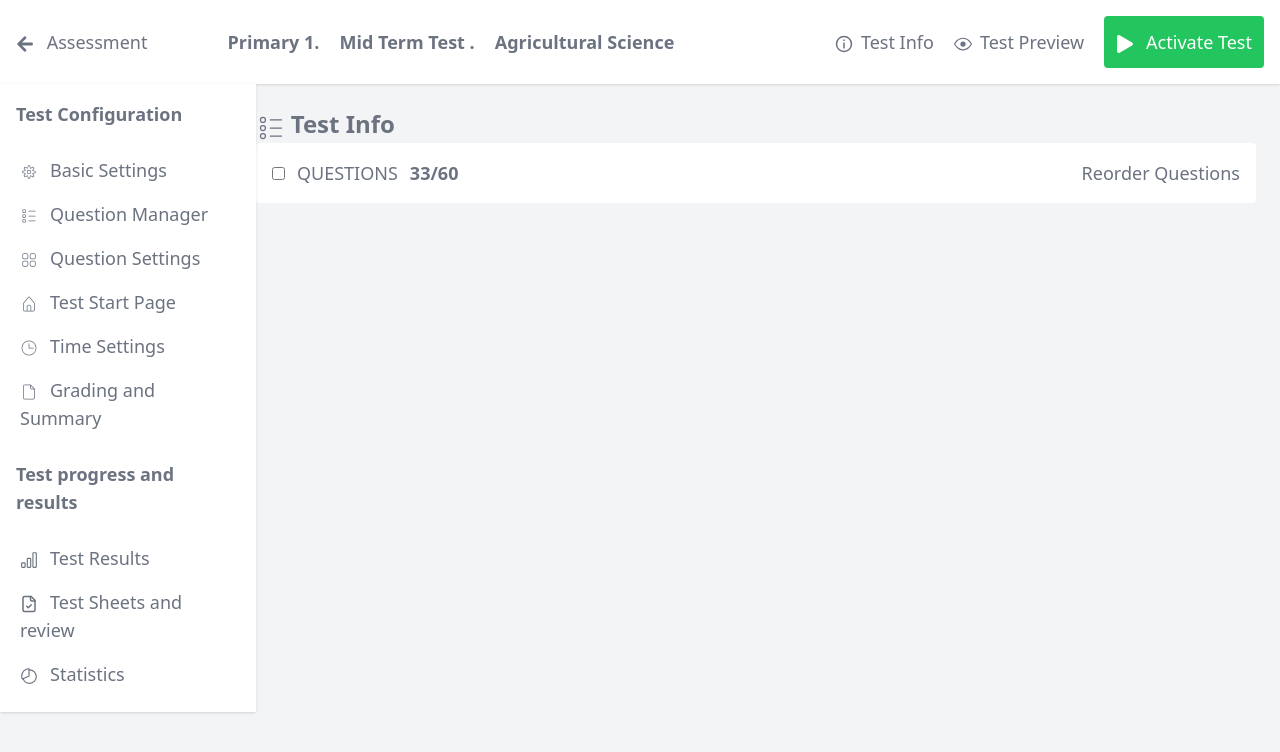
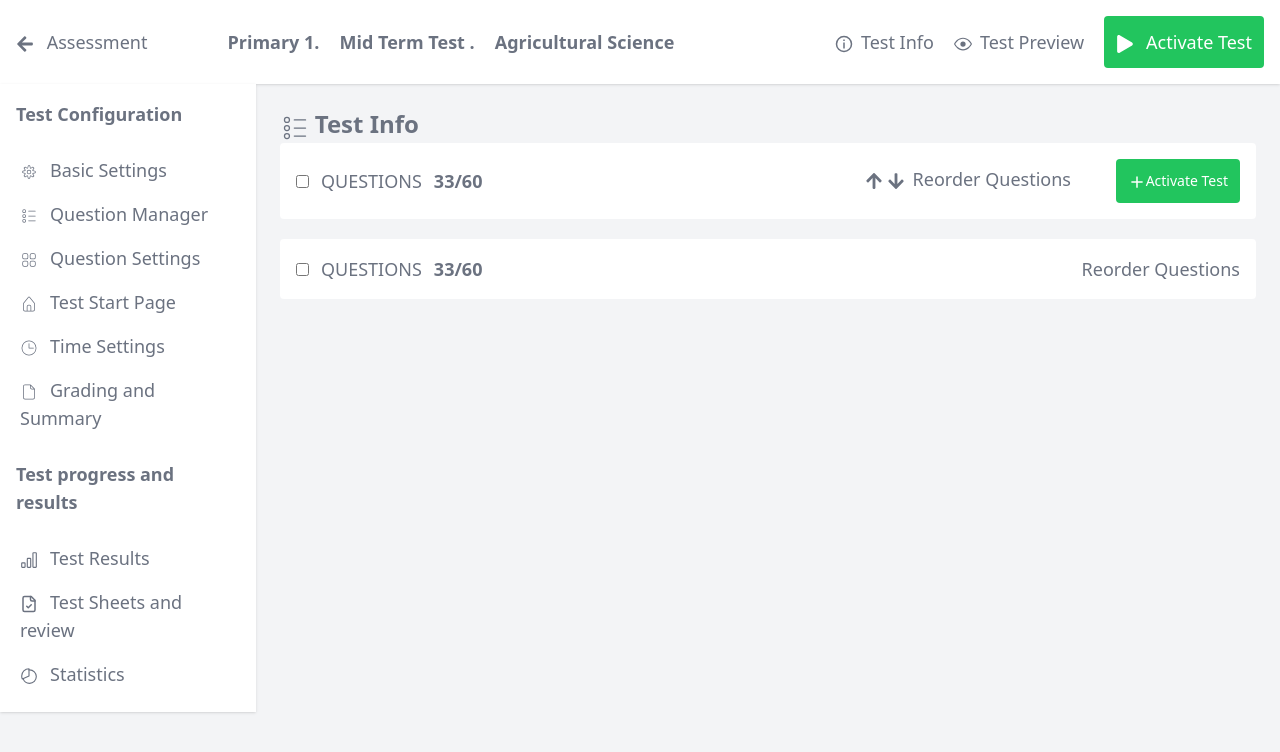
Before and after one commit to samueltuoyo15/Student-Management-Dahsboard, a React (Vite) app: page /ProductManagerPage in a window 1280 px wide. Shown: the top 752 px of the page. Built offline with nearby package versions, Linux system fonts and the light colour scheme.

Commit message:
Update ProductManagerPage.tsx

```diff
--- a/src/Pages/ProductManagerPage.tsx
+++ b/src/Pages/ProductManagerPage.tsx
@@ -1,16 +1,24 @@
 import Header from '../Components/Header'
 import Aside from '../Components/Aside'
 import {CiCircleList} from 'react-icons/ci'
+import {FaArrowUp, FaArrowDown} from 'react-icons/fa'
+import {IoMdAdd} from 'react-icons/io'
 function ProductManagerPage(){
   return(
     <>
     <Header />
     <Aside />
-   <section className="font-sans select-none w-8/12 z-10 p-6 text-gray-500 text-lg w-full">
+   <section className="font-sans select-none z-10 p-6 text-gray-500 text-lg ml-64">
     <div>
     <CiCircleList className="inline text-3xl" /> <span className="font-bold text-2xl">Test Info</span>
     </div>
-    <div className="block bg-white p-4 w-auto rounded flex justify-between items-center">
+   <div className="block bg-white p-4 w-auto rounded flex justify-between items-center">
+    <div><input type="checkbox" className="text-lg mr-3" /><span className="mr-3">QUESTIONS</span><span className="font-bold">33/60</span></div>
+    <div><FaArrowUp className="inline mr-1" /><FaArrowDown className="inline mr-2" />Reorder Questions <button className="ml-10 bg-green-500 text-sm p-3 rounded inline text-white"><IoMdAdd className="inline text-lg" />Activate Test</button>
+    </div>
+   </div>
+
+    <div className="mt-5 block bg-white p-4 w-auto rounded flex justify-between items-center">
     <div><input type="checkbox" className="text-lg mr-3" /><span className="mr-3">QUESTIONS</span><span className="font-bold">33/60</span></div>
     <div>Reorder Questions</div>
    </div>
```
